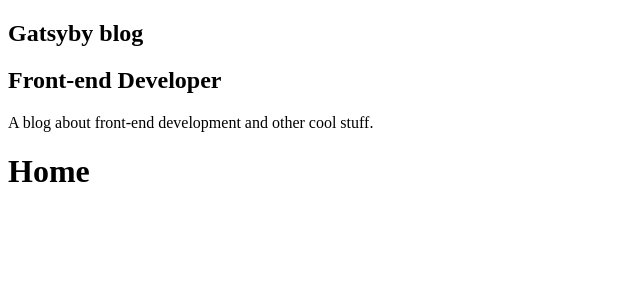
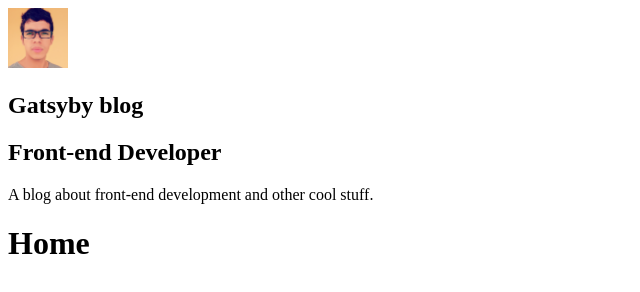
Before and after one commit to phenrique7/gatsby-blog, a Gatsby site: page / in a window 1280 px wide. Shown: the whole page, without its empty margins (0-640 px from the left). Built offline with nearby package versions, Linux system fonts and the light colour scheme; Gatsby itself is replaced by a stand-in of ours.

Commit message:
improvement: add Avatar component into Profile one

```diff
--- a/src/components/profile/Profile.js
+++ b/src/components/profile/Profile.js
@@ -1,5 +1,6 @@
 import * as React from 'react';
 import { graphql, useStaticQuery } from 'gatsby';
+import Avatar from '../avatar/Avatar';
 
 /**
  * @returns {React.ReactNode}
@@ -27,6 +28,7 @@ export default function Profile() {
 
   return (
     <div className="Profile-wrapper">
+      <Avatar />
       <h1>{siteMetadata.title}</h1>
       <h2>{siteMetadata.position}</h2>
       <p>{siteMetadata.description}</p>
```
